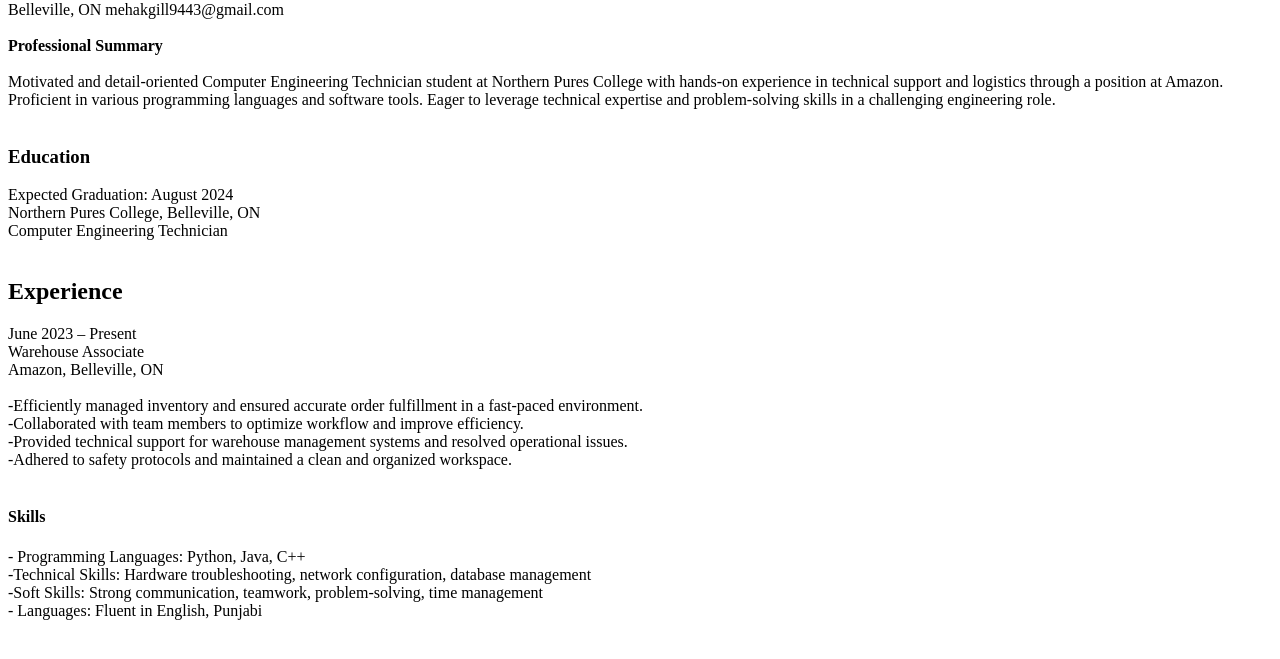
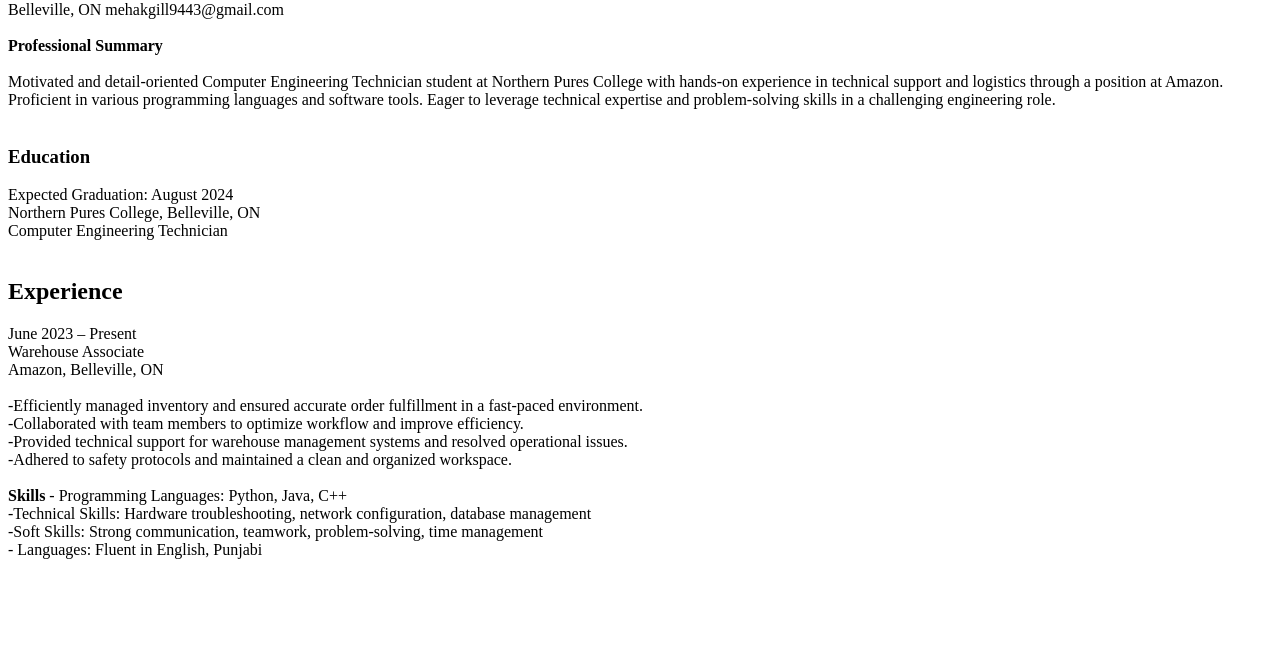
Before and after one commit to Gillmehak/Resume, a plain HTML site: page index.html in a window 1280 px wide. Shown: the part 79-738 px from the top of the page. Drawn offline with Linux system fonts and the light colour scheme.

Commit message:
First resume

```diff
--- a/index.html
+++ b/index.html
@@ -26,7 +26,7 @@
     -Provided technical support for warehouse management systems and resolved operational issues.</br>
     -Adhered to safety protocols and maintained a clean and organized workspace.</br></br>
 
- <h4> <b> Skills</b></h4>
+  <b> Skills</b>
 
    - Programming Languages: Python, Java, C++</br>
     -Technical Skills: Hardware troubleshooting, network configuration, database management</br>
```
